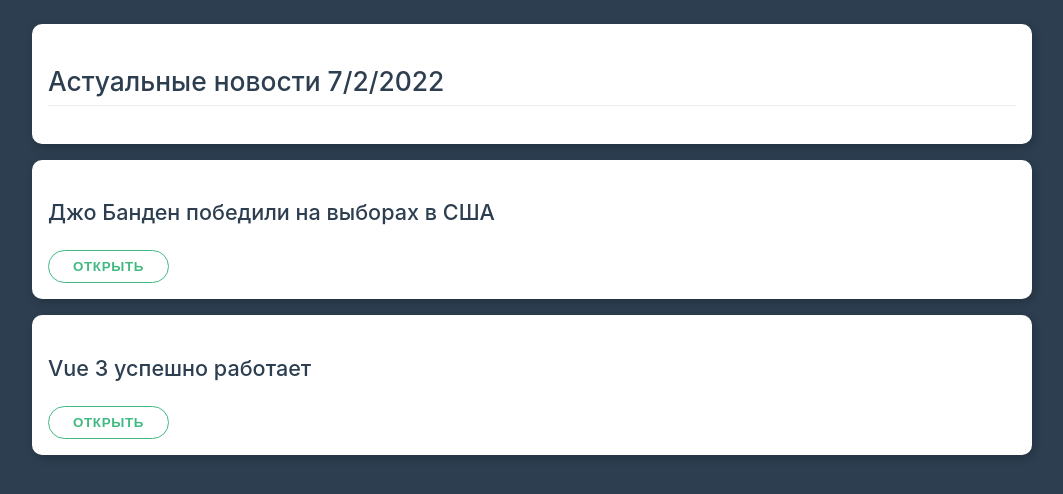
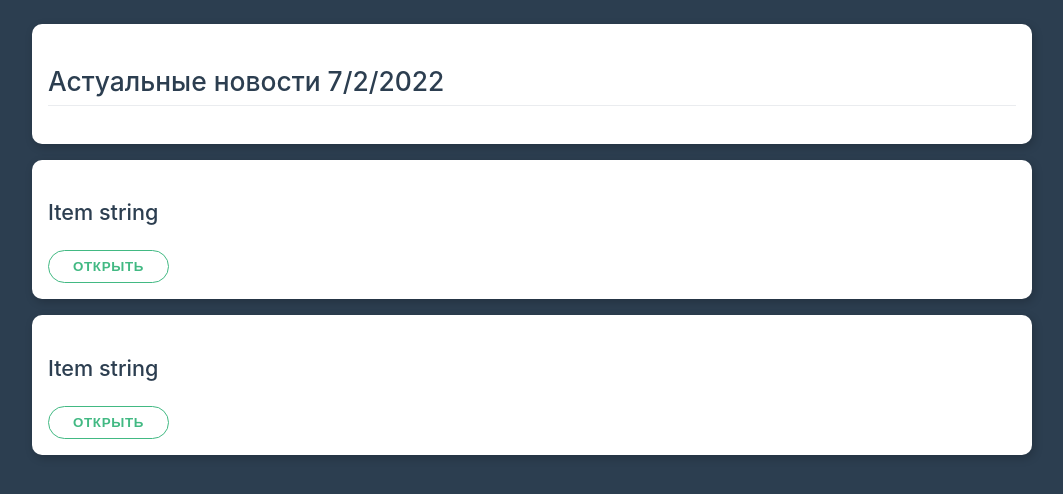
Before and after one commit to glushach/vue-bases, a Vue app in the folder vue-framework/: page / in a window 1280 px wide. Shown: the top 494 px of the page, without its empty margins (108-1171 px from the left). Built offline with nearby package versions, Linux system fonts and the light colour scheme.

Commit message:
feat: create separate component

```diff
--- a/vue-framework/src/App.vue
+++ b/vue-framework/src/App.vue
@@ -4,15 +4,15 @@
       <h2>Астуальные новости {{now}}</h2>
     </div>
 
-    <div class="card" v-for="item in news" :key="item">
-      <h3>{{item}}</h3>
-      <button class="btn" @click="isOpen = !isOpen">Открыть</button>
-      <p v-if="isOpen">Lorem ipsum dolor sit amet, consectetur adipisicing elit. Consequatur dolore, facere. Amet animi eligendi eos eveniet excepturi, facilis fugit id libero magni omnis provident quae quibusdam reprehenderit saepe, ut, veniam.</p>
-    </div>
+    <app-news></app-news>
+    <app-news></app-news>
   </div>
 </template>
 
+
 <script>
+
+import AppNews from './AppNews'
 export default {
   data() {
     return {
@@ -23,6 +23,9 @@ export default {
         'Vue 3 успешно работает'
       ]
     }
+  },
+  components: {
+    'app-news': AppNews
   }
 }
 </script>
--- /dev/null
+++ b/vue-framework/src/AppNews.vue
@@ -0,0 +1,18 @@
+<template>
+  <div class="card">
+    <h3>{{item}}</h3>
+    <button class="btn" @click="isOpen = !isOpen">Открыть</button>
+    <p v-if="isOpen">Lorem ipsum dolor sit amet, consectetur adipisicing elit. Consequatur dolore, facere. Amet animi eligendi eos eveniet excepturi, facilis fugit id libero magni omnis provident quae quibusdam reprehenderit saepe, ut, veniam.</p>
+  </div>
+</template>
+
+<script>
+  export default {
+    data() {
+      return {
+        item: 'Item string',
+        isOpen: false
+      }
+    }
+  }
+</script>
```
